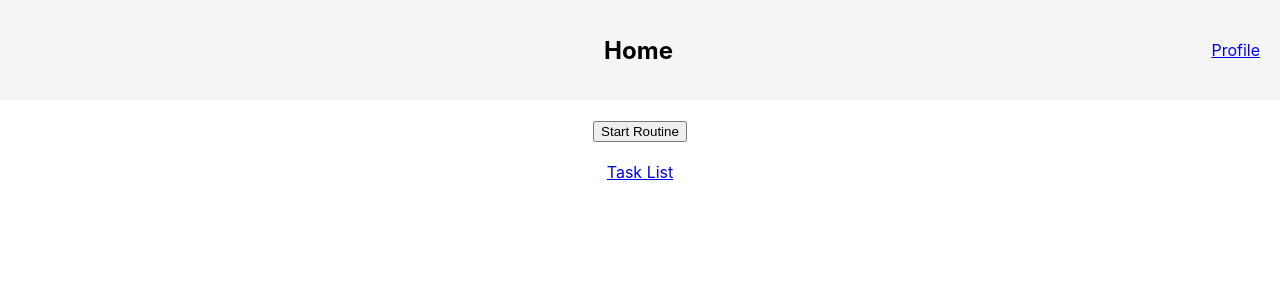
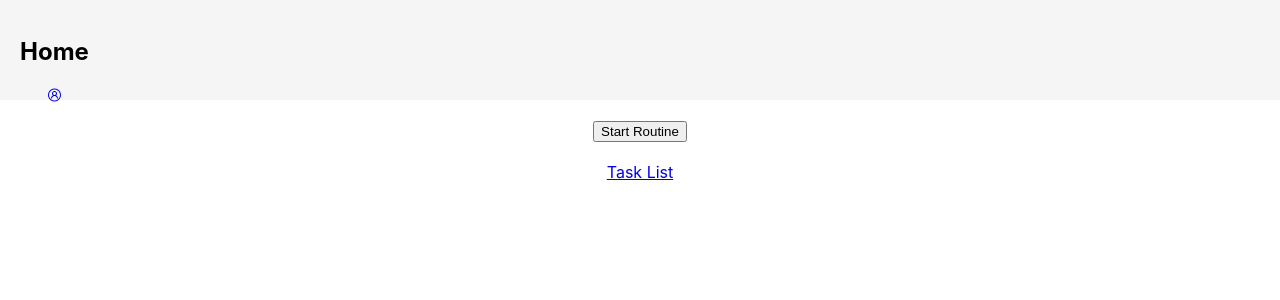
Before and after one commit to MikoFrosty/mindless, a React (Create React App) app: page /home in a window 1280 px wide. Shown: the top 300 px of the page. Built offline with nearby package versions, Linux system fonts and the light colour scheme; no server answers; sample sign-in values are in the browser's storage.

Commit message:
Add line-awesome icons, and props

```diff
--- a/src/components/Header.js
+++ b/src/components/Header.js
@@ -12,13 +12,22 @@ export default function Header({
   const navigate = useNavigate();
   return (
     <div id="header">
-      <button className={hideBackBtn ? "hide" : undefined} onClick={() => navigate(-1)}>
-        Back
-      </button>
-      <h1>{pageName}</h1>
-      <Link to="/home/profile" className={hideProfileBtn ? "hide" : undefined}>
-        Profile
-      </Link>
+      <div id="header-content">
+        <button
+          className={hideBackBtn ? "hide" : undefined}
+          onClick={() => navigate(-1)}
+        >
+          <i class="las la-arrow-circle-left"></i>
+        </button>
+        <h2>{pageName}</h2>
+        <Link
+          to="/home/profile"
+          id="profile-button"
+          className={hideProfileBtn ? "hide" : undefined}
+        >
+          <i class="las la-user-circle"></i>
+        </Link>
+      </div>
     </div>
   );
 }
```
